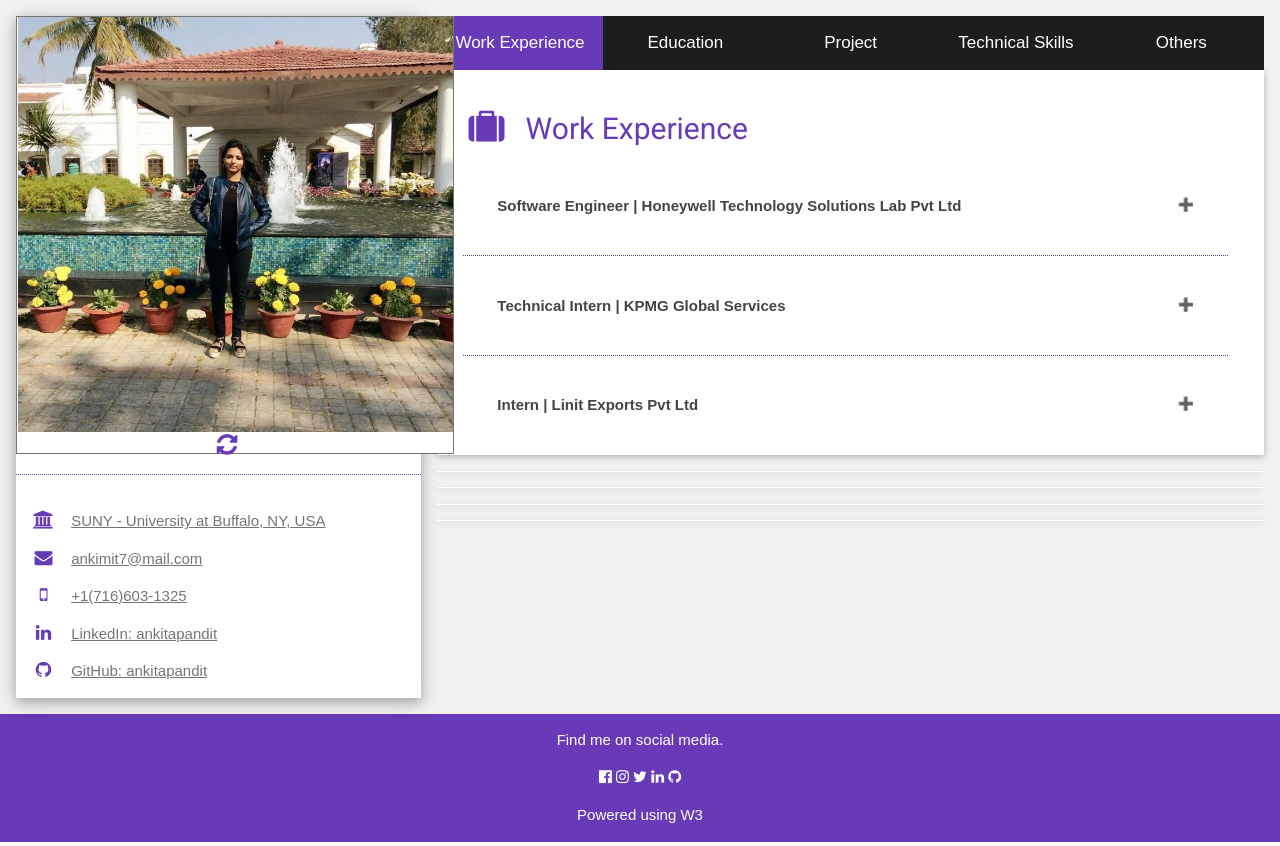
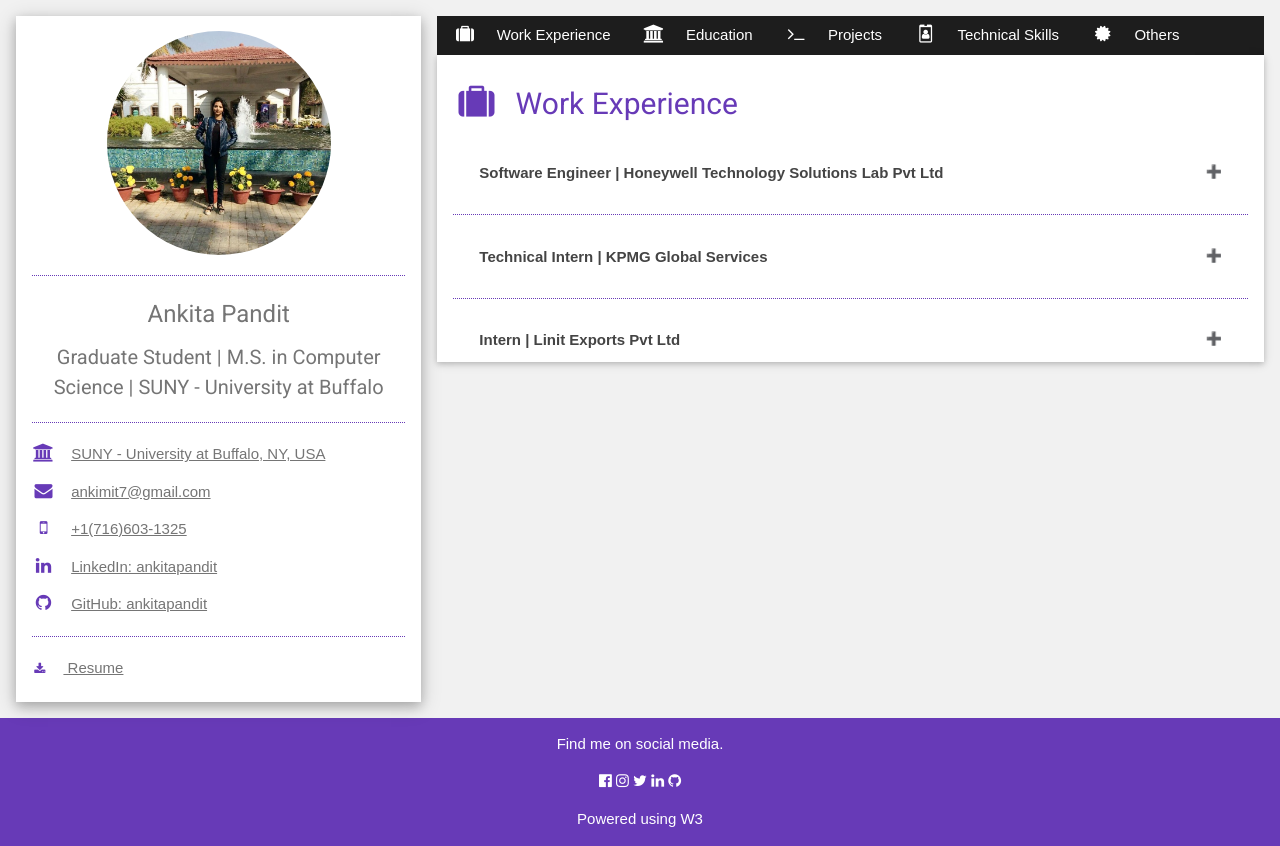
Before and after one commit to ankitapandit/portfolio, a PHP site: page /index.html in a window 1280 px wide. Run offline with PHP 8.4, Linux system fonts and the light colour scheme.

Commit message:
Add files via upload

```diff
--- a/index.css
+++ b/index.css
@@ -67,12 +67,12 @@ hr{border:0;border-top:1px solid #eee;margin:20px 0}
 .responsive{display:block;overflow-x:auto}
 .container:after,.container:before,.panel:after,.panel:before,.row:after,.row:before,.row-padding:after,.row-padding:before,
 .cell-row:before,.cell-row:after,.clear:after,.clear:before,.bar:before,.bar:after{content:"";display:table;clear:both}
-.col,.half,.third,.twothird,.threequarter,.quarter{float:left;width:100%}
+.col,.half,.third,.twothird,.threequarter,.quarter{float:left;width:100%;}
 .col.s1{width:8.33333%}.col.s2{width:16.66666%}.col.s3{width:24.99999%}.col.s4{width:33.33333%}
 .col.s5{width:41.66666%}.col.s6{width:49.99999%}.col.s7{width:58.33333%}.col.s8{width:66.66666%}
 .col.s9{width:74.99999%}.col.s10{width:83.33333%}.col.s11{width:91.66666%}.col.s12{width:99.99999%}
-@media (min-width:601px){.col.m1{width:8.33333%}.col.m2{width:16.66666%}.col.m3,.quarter{width:24.99999%}.col.m4,.third{width:33.33333%}
-.col.m5{width:41.66666%}.col.m6,.half{width:49.99999%}.col.m7{width:58.33333%}.col.m8,.twothird{width:66.66666%}
+@media (min-width:601px){.col.m1{width:8.33333%}.col.m2{width:16.66666%}.col.m3,.quarter{width:24.99999%}.col.m4,.third{width:33.33333%; max-height: 725px;}
+.col.m5{width:41.66666%}.col.m6,.half{width:49.99999%}.col.m7{width:58.33333%}.col.m8,.twothird{width:66.66666%; max-height: 725px;}
 .col.m9,.threequarter{width:74.99999%}.col.m10{width:83.33333%}.col.m11{width:91.66666%}.col.m12{width:99.99999%}}
 @media (min-width:993px){.col.l1{width:8.33333%}.col.l2{width:16.66666%}.col.l3{width:24.99999%}.col.l4{width:33.33333%}
 .col.l5{width:41.66666%}.col.l6{width:49.99999%}.col.l7{width:58.33333%}.col.l8{width:66.66666%}
@@ -230,73 +230,18 @@ hr{border:0;border-top:1px solid #eee;margin:20px 0}
 .border-pale-red,.hover-border-pale-red:hover{border-color:#ffe7e7!important}.border-pale-green,.hover-border-pale-green:hover{border-color:#e7ffe7!important}
 .border-pale-yellow,.hover-border-pale-yellow:hover{border-color:#ffffcc!important}.border-pale-blue,.hover-border-pale-blue:hover{border-color:#e7ffff!important}
 
-.flip-card {
-  background-color: transparent;
-  width: 438px;
-  height: 438px;
-  border: 1px solid #757575;
-  perspective: 1000px;
-  display: block;
-  margin-left: auto;
-  margin-right: auto;
-}
-
-.flip-card-inner {
-  position: relative;
-  width: 100%;
-  height: 100%;
-  text-align: center;
-  transition: transform 0.8s;
-  transform-style: preserve-3d;
-  display: block;
-  margin-left: auto;
-  margin-right: auto;
-}
-
-.flip-card:hover .flip-card-inner {
-  transform: rotateY(180deg);
-  display: block;
-  margin-left: auto;
-  margin-right: auto;
-}
-
-.flip-card-front, .flip-card-back {
-  position: absolute;
-  width: 100%;
-  height: 100%;
-  backface-visibility: hidden;
-  display: block;
-  margin-left: auto;
-  margin-right: auto;
-}
-
-.flip-card-front {
-  background-color: #fff;
-  color: black;
-  display: block;
-  margin-left: auto;
-  margin-right: auto;
-}
-
-.flip-card-back {
-  background-color: #673ab7;
-  color: white;
-  transform: rotateY(180deg);
-  display: block;
-  margin-left: auto;
-  margin-right: auto;
-}
 
 .collapsible {
   background-color: #fff;
   color: #444;
   cursor: pointer;
-  padding: 18px;
+  padding: 10px;
   width: 100%;
   border: none;
   text-align: left;
   outline: none;
   font-size: 15px;
+
 }
 
 .collapsible:after {
@@ -316,8 +261,70 @@ hr{border:0;border-top:1px solid #eee;margin:20px 0}
 }
 
 .content-coll {
-  padding: 0 18px;
+  padding: 0 10px;
   display: none;
   overflow: auto;
   background-color: #f1f1f1;
 }
+
+input[type=text], select, textarea{
+  width: 100%;
+  padding: 10px;
+  border: 1px solid #ccc;
+  border-radius: 5px;
+  box-sizing: border-box;
+  resize: vertical;
+}
+input[type=email], select, textarea{
+  width: 100%;
+  padding: 10px;
+  border: 1px solid #ccc;
+  border-radius: 5px;
+  box-sizing: border-box;
+  resize: vertical;
+}
+label {
+  padding: 10px 10px 10px 0;
+  display: inline-block;
+}
+input[type=submit] {
+  background-color: #673ab7;
+  color: white;
+  padding: 10px 20px;
+  border: none;
+  border-radius: 5px;
+  cursor: pointer;
+  float: right;
+}
+input[type=reset] {
+  background-color: #673ab7;
+  color: white;
+  padding: 10px 20px;
+  border: none;
+  border-radius: 5px;
+  cursor: pointer;
+  float: left;
+}
+.row:after {
+  content: "";
+  display: table;
+  clear: both;
+}
+
+input:required:invalid, input:focus:invalid {
+  -moz-box-shadow: none;
+  border-color: #eca1a6;
+}
+input:required:valid {
+  border-color: #39ac73;
+}
+
+.avatar {
+  vertical-align: middle;
+  width: 50%;
+  height: 50%;
+  border-radius: 50%;
+  display: block;
+  margin-left: auto;
+  margin-right: auto;
+}
--- a/index.html
+++ b/index.html
@@ -1,6 +1,6 @@
 <!DOCTYPE html>
-<html>
-<title>Ankita Pandit's Portfolio Website</title>
+<html lang="en">
+<title>Ankita Pandit's CV</title>
 <meta charset="UTF-8">
 <meta name="viewport" content="width=device-width, initial-scale=1">
 <link rel="stylesheet" href="index.css">
@@ -38,43 +38,18 @@ body, html {
   font-family: Arial;
 }
 
-/* Style tab links */
-.tablink {
-  background-color: #1d1d1d;
-  color: white;
-  float: left;
-  border: none;
-  outline: none;
-  cursor: pointer;
-  padding: 14px 16px;
-  font-size: 17px;
-  width: 20%;
-}
-
-.tablink:hover {
-  background-color: #777;
-}
-
-/* Style the tab content (and add height:100% for full page content) */
-.tabcontent {
-  color: white;
-  display: none;
-  padding: 10px 20px 20px 10px;
-  height: 100%;
-}
-
 #WorkExperience {background-color: transparent;}
 #Education {background-color: transparent;}
 #Projects {background-color: transparent;}
 #TechnicalSkills {background-color: transparent;}
 #Others {background-color: transparent;}
+/*#Contact {background-color: transparent;}*/
 </style>
 
 <body class="light-grey">
 
 <!-- Page Container -->
 <div class="content margin-top" style="max-width:1400px;">
-
   	<!-- The Grid -->
 	<div class="row-padding">
 
@@ -82,44 +57,39 @@ body, html {
 		<div class="third">
 
 			<div class="white text-grey card-4">
-			<div class="flip-card">
-				<div class="flip-card-inner">
-				    <div class="flip-card-front">
-				    	<img src="ankita.jpeg" alt="Avatar" style="width:435px;height:415px;display: block;margin-left: auto;margin-right: auto; margin-top: auto; margin-bottom: auto;">
-				    	<i class="fa fa-refresh margin-right xlarge text-deep-purple"></i>
-				    </div>
-				    <div class="flip-card-back">
-			      		<h3>Ankita Pandit</h3>
-			      		<h4>Graduate Student | M.S. Computer Science | SUNY - University at Buffalo</h4>
-			      		<p style="font-size:0.9em;">
-			      			I am currently a graduate student at SUNY University at Buffalo pursuing my major in Computer Science. I am currently looking out for opportunities as a full-time software developer role.<br><br>
-							Besides my resume, I am a tech inquisitor and love to explore technologies that could assist me in my day to day applications. With a background in different industries, I come with varied experience, even though I am an entry level candidate. I can never say no when it comes to trying to out new languages for programming, it is always a fun process of learning. We are all fit candidates when it comes to working as an engineer, but I love to go beyond my role. I love to come up with ideas to build better team communication and involve myself in reaching out to the entire organization using tech articles and much more. I would love to be more than just an engineer at an organization.
-						</p>
+
+				<div class="container" style="overflow-y:auto;max-height:725px;">
+					<img src="images/ankita.jpeg" class="avatar" alt="Avatar" style="width:60%;height:60%;display: block;margin-top: 15px;">
+					<hr style="border-top: 1px dotted #673ab7;">
+					<h3 class="center">Ankita Pandit</h3>
+					<h4 class="center">Graduate Student | M.S. in Computer Science | SUNY - University at Buffalo</h4>
+					<hr style="border-top: 1px dotted #673ab7;">
+					<p><a href="https://buffalo.joinhandshake.com/users/10458069" target="_blank" title="Visit Handshake Profile"><i class="fa fa-university fa-fw margin-right large text-deep-purple"></i>SUNY - University at Buffalo, NY, USA</a></p>
+					<p><a href="mailto:ankimit7@gmail.com" title="Email Ankita"><i class="fa fa-envelope fa-fw margin-right large text-deep-purple"></i>ankimit7@gmail.com</a></p>
+					<p><a href="tel:+17166031325" title="Call Ankita"><i class="fa fa-mobile fa-fw margin-right large text-deep-purple"></i>+1(716)603-1325</a></p>
+					<p><a href="https://www.linkedin.com/in/ankitapandit" target="_blank" title="Visit LinkedIn URL"><i class="fa fa-fw margin-right large text-deep-purple fa-linkedin"></i>LinkedIn: ankitapandit</a></p>
+					<p><a href="https://www.github.com/ankitapandit" target="_blank" title="Visit Github URL"><i class="fa fa-fw margin-right large text-deep-purple fa-github"></i>GitHub: ankitapandit</a></p>
+					<hr style="border-top: 1px dotted #673ab7;">
+					<a href="Resume- Ankita Pandit.pdf" target="_blank" title="Open Resume in New Tab"><i class="fa fa-download fa-fw margin-right small text-deep-purple"></i>&nbsp;Resume</a>
+					<!-- <p>I have completed B.Tech. in Computer & Communication Engineering from Manipal Institute of Technology. I worked on a 5-month internship project at KPMG Global Services. After which I started my career as a full-time software engineer at Honeywell Technology Solutions in the Aerospace department of Satellite Communication for a year. I am currently pursuing M.S. in Computer Science from University at Buffalo (SUNY) and expected to graduate on February 2020 (Fall 2019). My motto is to be more than just an engineer at any organization.</p> -->
+					<br><br>
 		  		</div>
 	  		</div>
 		</div>
-			<hr style="border-top: 1px dotted #673ab7;">
-        <div class="container" style="overflow-y:auto;max-height:592px;">
-          <p><a href="https://buffalo.joinhandshake.com/users/10458069" target="_blank"><i class="fa fa-university fa-fw margin-right large text-deep-purple"></i>SUNY - University at Buffalo, NY, USA</p>
-          <a href="mailto:ankimit7@mail.com"><i class="fa fa-envelope fa-fw margin-right large text-deep-purple"></i>ankimit7@mail.com</a>
-          <p><a href="tel:+17166031325"><i class="fa fa-mobile fa-fw margin-right large text-deep-purple"></i>+1(716)603-1325</p>
-          <p><a href="https://www.linkedin.com/in/ankitapandit" target="_blank"><i class="fa fa-fw margin-right large text-deep-purple fa-linkedin"></i>LinkedIn: ankitapandit</a></p>
-          <p><a href="https://www.github.com/ankitapandit" target="_blank"><i class="fa fa-fw margin-right large text-deep-purple fa-github"></i>GitHub: ankitapandit</a></p>
-      </div>
-  </div>
-
 		<!-- End Left Column -->
-    </div>
 
 		<!-- Right Column -->
 		<div class="twothird">
-    	<button class="tablink" onclick="openPage('WorkExperience', this, '#673ab7')" id="defaultOpen">Work Experience</button>
-		<button class="tablink" onclick="openPage('Education', this, '#673ab7')"></i>Education</button>
-		<button class="tablink" onclick="openPage('Project', this, '#673ab7')">Project</button>
-		<button class="tablink" onclick="openPage('TechnicalSkills', this, '#673ab7')">Technical Skills</button>
-		<button class="tablink" onclick="openPage('Others', this, '#673ab7')">Others</button>
-      <div class="container card white margin-bottom" style="overflow-y:auto;max-height:600px;">
-		<div id="WorkExperience" class="tabcontent ">
+			<div class="bar text-white" style="background-color: #1d1d1d;">
+				<button class="bar-item button" onclick="openTab('WorkExperience')" title="Work Experience" id="defaultOpen"><i class="fa fa-suitcase fa-fw margin-right large"></i>&nbsp;Work Experience</button>
+				<button class="bar-item button" onclick="openTab('Education')" title="Education"><i class="fa fa-university fa-fw margin-right large"></i>&nbsp;Education</button>
+				<button class="bar-item button" onclick="openTab('Project')" title="Graduate and Undergraduate Projects"><i class="fa fa-terminal fa-fw margin-right large"></i>&nbsp;Projects</button>
+				<button class="bar-item button" onclick="openTab('TechnicalSkills')" title="Operating System, Programming Languages and Softwares"><i class="fa fa-id-badge fa-fw margin-right large"></i>&nbsp;Technical Skills</button>
+				<button class="bar-item button" onclick="openTab('Others')" title="Certifications & Participations, Soft Skills and Hobbies"><i class="fa fa-certificate fa-fw margin-right large"></i>&nbsp;Others</button>
+				<!-- <button class="bar-item button" onclick="openTab('Contact')" title="Interested? Reach out..."><i class="fa fa-address-card fa-fw margin-right large"></i>&nbsp;Contact</button> -->
+			</div>
+
+			<div id="WorkExperience" class="container card white margin-bottom tb" style="overflow-y:auto;max-height:670px;display:none;">
 			  	<h2 class="text-deep-purple padding-16"><i class="fa fa-suitcase fa-fw margin-right xxlarge text-deep-purple"></i>Work Experience</h2>
 				<div class="container">
 					<button class="collapsible"><b>Software Engineer | Honeywell Technology Solutions Lab Pvt Ltd</b></button>
@@ -164,10 +134,8 @@ body, html {
 					</div>
 				</div>
 			</div>
-    </div>
 
-      <div class="container card white margin-bottom" style="overflow-y:auto;max-height:600px;">
-        <div id="Education" class="tabcontent">
+			<div id="Education" class="container card white margin-bottom tb" style="overflow-y:auto;max-height:670px;display:none;">
 				<h2 class="text-deep-purple padding-16"><i class="fa fa-university fa-fw margin-right xxlarge text-deep-purple"></i>Education</h2>
 				<div class="container">
 					<button class="collapsible"><b>State University of New York at Buffalo</b></button>
@@ -175,28 +143,27 @@ body, html {
 						<h5 class="text-deep-purple"><i class="fa fa-map fa-fw margin-right"></i>Buffalo, New York, USA</h5>
 						<h6 class="text-deep-purple"><i class="fa fa-calendar fa-fw margin-right"></i>August 2018 - February 2020</h6>
 						<p class="text-grey"> Master of Science in Computer Science Engineering</p>
-		          <p class="text-grey">Coursework: Algorithm Analysis and Design | Advanced Information Retrieval | Computer Security | Distributed System | Data Intensive Computing | Computer Vision and Image Processing</p>
+						<p class="text-grey">Coursework: Algorithm Analysis and Design | Advanced Information Retrieval | Computer Security | Distributed System | Data Intensive Computing | Computer Vision and Image Processing | Object Oriented Application Design | Project Management</p>
 					</div>
 				</div>
 				<hr style="border-top: 1px dotted #673ab7;">
 				<div class="container">
 					<button class="collapsible"><b>Manipal Institute of Technology</b></button>
 					<div class="content-coll">
-		          <h4 class="opacity"></h4>
 						<h5 class="text-deep-purple"><i class="fa fa-map fa-fw margin-right"></i>Manipal, Karnataka, India</h5>
 						<h6 class="text-deep-purple"><i class="fa fa-calendar fa-fw margin-right"></i>August 2013 - May 2017</h6>
 						<p class="text-grey">Bachelor of Technology in Computer and Communication Engineering</p>
-		          <p class="text-grey">Coursework: Wireless Communication Computing | Cloud Computing | Multimedia Communication | Data Structures | Object Oriented Programming | Advanced Operating System | Database System | Data Mining and Predictive Analysis | Software Engineering | App Development | Network Programming | Wireless Sensor Networks | Embedded Systems | </p>
-		      	</div>
+						<p class="text-grey">Coursework: Wireless Communication Computing | Cloud Computing | Multimedia Communication | Data Structures | Object Oriented Programming | Advanced Operating System | Database System | Data Mining and Predictive Analysis | Software Engineering | App Development | Network Programming | Wireless Sensor Networks | Embedded Systems </p>
 					</div>
 				</div>
 			</div>
 
-      <div class="container card white margin-bottom" style="overflow-y:auto;max-height:600px;">
-      	<div id="Project" class="tabcontent">
+			<div id="Project" class="container card white margin-bottom tb" style="overflow-y:auto;max-height:670px;display:none;">
 		  		<h2 class="text-deep-purple padding-16"><i class="fa fa-terminal fa-fw margin-right xxlarge text-deep-purple"></i>Projects</h2>
 		  		<div class="container">
+
 			  		<h3 class="text-dark-grey"><i class="fa margin-right text-deep-purple"></i>Graduate Projects</h3>
+
 			  		<div class="container">
 						<button class="collapsible"><a href="https://github.com/ankitapandit/ms_fall18_projects/tree/master/advanced_ir_635/data_digest" target="_blank">Data Digest: Text Extraction & Summarization - Advanced Information Retrieval Project</a>&nbsp;<i class="fa fa-external-link"></i></button>
 						<div class="content-coll">
@@ -271,7 +238,9 @@ body, html {
 						</div>
 				  	</div>
 			  		<hr style="border-top: 1px dotted #673ab7;">
+
 			  		<h3 class="text-dark-grey"><i class="fa margin-right text-deep-purple"></i>Under-Graduate Projects</h3>
+
 				  	<div class="container">
 						<button class="collapsible">Doctor Appointment Mobile App - Mobile Application Development Project</button>
 						<div class="content-coll">
@@ -301,13 +270,12 @@ body, html {
 				  	</div>
 				</div>
 			</div>
-      </div>
 
-    <div class="container card white margin-bottom" style="overflow-y:auto;max-height:600px;">
-      	<div id="TechnicalSkills" class="tabcontent">
+			<div id="TechnicalSkills" class="container card white margin-bottom tb" style="overflow-y:auto;max-height:670px;display:none;">
+				<h2 class="text-deep-purple padding-16"><i class="fa fa-id-badge fa-fw margin-right xxlarge text-deep-purple"></i>Technical Skills</h2>
 				<div class="text-deep-purple">
-	        	<h2 class="text-deep-purple padding-16"><i class="fa fa-id-badge fa-fw margin-right xxlarge text-deep-purple"></i>Technical Skills</h2>
-		        <p class="large text-theme"></p>
+
+					<div class="container">
 						<button class="collapsible"><b><i class="fa fa-microchip fa-fw margin-right text-deep-purple"></i>Operating System</b></button>
 						<div class="content-coll">
 							<ul class="ul hover-color">
@@ -317,8 +285,9 @@ body, html {
 								<li class="hover-green">Raspbian</li>
 							</ul>
 						</div>
+					</div>
 					<hr style="border-top: 1px dotted #673ab7;">
-		        <p class="large text-theme"></p>
+					<div class="container">
 						<button class="collapsible"><b><i class="fa fa-code fa-fw margin-right text-deep-purple"></i>Programming Languages</b></button>
 						<div class="content-coll">
 							<table class="table hoverable">
@@ -458,8 +427,9 @@ body, html {
 								</tr>
 							</table>
 						</div>
+					</div>
 					<hr style="border-top: 1px dotted #673ab7;">
-	        <p class="large text-theme"></p>
+					<div class="container">
 						<button class="collapsible"><b><i class="fa fa-laptop fa-fw margin-right text-deep-purple"></i>Softwares</b></button>
 						<div class="content-coll">
 						  	<table class="table">
@@ -523,23 +493,23 @@ body, html {
 				</div>
 			</div>
 
-	<div class="container card white margin-bottom" style="overflow-y:auto;max-height:600px;">
-		<div id="Others" class="tabcontent">
+			<div id="Others" class="container card white margin-bottom tb" style="overflow-y:auto;max-height:670px;display:none;">
+				<h2 class="text-deep-purple padding-16"><i class="fa fa-certificate fa-fw margin-right xxlarge text-deep-purple"></i>Certifications/Participations; Soft Skills/Hobbies</h2>
 				<div class="text-deep-purple">
-	        	<h2 class="text-deep-purple padding-16"><i class="fa fa-certificate fa-fw margin-right xxlarge text-deep-purple"></i>Certifications/Participations; Soft Skills/Hobbies</h2>
-		    <p class="large text-theme"></p>
+					<div class="container">
 						<button class="collapsible"><b><i class="fa fa-trophy fa-fw margin-right text-deep-purple"></i>Certifications & Participations</b></button>
 						<div class="content-coll">
 							<ul class="ul hover">
 								<li class="hover">Six Sigma Green Belt Certification: Honeywell -  October 2017</li>
 								<li class="hover">HR Director at The Campus Connect, Student Startup at Manipal {May 2014 - May 2015}</li>
 								<li class="hover">2-week CyberSecurity Workshop by Open Security Academy</li>
-		            <li class="hover">4-6 weeks Android Summer Training Program at HP</li>
+								<li class="hover">4-6 weeks Android Summer Training Programme at HP</li>
 								<li class="hover">Event Organizer at Honeywell for assigned team</li>
 							</ul>
 						</div>
+					</div>
 					<hr style="border-top: 1px dotted #673ab7;">
-	        <p class="large text-theme"></p>
+					<div class="container">
 						<button class="collapsible"><b><i class="fa fa-user-secret fa-fw margin-right text-deep-purple"></i>Soft Skills</b></button>
 						<div class="content-coll">
 							<table class="table">
@@ -561,8 +531,9 @@ body, html {
 								</tr>
 							</table>
 						</div>
+					</div>
 					<hr style="border-top: 1px dotted #673ab7;">
-	        <p class="large text-theme"></p>
+					<div class="container">
 						<button class="collapsible"><b><i class="fa fa-globe fa-fw margin-right text-deep-purple"></i>Hobbies</b></button>
 						<div class="content-coll">
 							<ul class="ul hover">
@@ -574,31 +545,70 @@ body, html {
 				</div>
 			</div>
 
+			<!-- <div id="Contact" class="container card white margin-bottom tb" style="overflow-y:auto;max-height:670px;display:none;">
+				<h3 class="text-deep-purple padding-16"><i class="fa fa-address-card fa-fw margin-right xxlarge text-deep-purple"></i>Interested? Reach out...</h3>
+				<div class="container">
+					<form action="index.php" method="POST">
+					<div class="row">
+						<div class="col" style="width:25%;">
+							<p class="text-dark-grey large">Name:</p>
+						</div>
+						<div class="col" style="width:75%;">
+							<input class="large" type="text" name="name" id="name" placeholder="Enter your preferred name" required>
+						</div>
+					</div>
+					<br>
+					<div class="row">
+						<div class="col" style="width:25%;">
+							<p class="text-dark-grey large">Email:</p>
+						</div>
+						<div class="col" style="width:75%;">
+							<input class="text-dark-grey large" type="email" name="email" id="email" placeholder="abc@xyz.com" required>
+						</div>
+					</div>
+					<br>
+					<div class="row">
+						<div class="col" style="width:25%;">
+							<p class="text-dark-grey large">Organization:</p>
+						</div>
+						<div class="col" style="width:75%;">
+							<input class="text-dark-grey large" type="text" name="org" id="org" placeholder="Enter organization name" required>
+						</div>
+					</div>
+					<br>
+					<div class="row">
+						<div class="col" style="width:25%;">
+							<p class="text-dark-grey large">Message:</p>
+						</div>
+						<div class="col" style="width:75%;">
+							<textarea class="text-dark-grey large" name="message" id="message" rows="6" cols="25" placeholder="Enter message here" required></textarea>
+						</div>
+					</div>
+					<br>
+					<input type="submit" value="Send" title="Send the Email">
+					<input type="reset" value="Clear" title="Clear all fields">
+					<br><br>
+				</form>
+				</div>
+			</div> -->
+
+		</div>
 		<!-- End Right Column -->
   	</div>
-
   	<!-- End Grid -->
 </div>
-
 <!-- End Page Container -->
-</div>
 
 <script>
-function openPage(pageName,elmnt,color) {
-  var i, tabcontent, tablinks;
-  tabcontent = document.getElementsByClassName("tabcontent");
-  for (i = 0; i < tabcontent.length; i++) {
-    tabcontent[i].style.display = "none";
-  }
-  tablinks = document.getElementsByClassName("tablink");
-  for (i = 0; i < tablinks.length; i++) {
-    tablinks[i].style.backgroundColor = "";
+function openTab(pageName) {
+  var i;
+  var x = document.getElementsByClassName("tb");
+  for (i = 0; i < x.length; i++) {
+    x[i].style.display = "none";
   }
   document.getElementById(pageName).style.display = "block";
-  elmnt.style.backgroundColor = color;
 }
 
-// Get the element with id="defaultOpen" and click on it
 document.getElementById("defaultOpen").click();
 </script>
 
```
Also changed, not shown: index.php (added, +20 -0 lines), 1 other file. Lines whose indentation alone changed are shown as unchanged.
